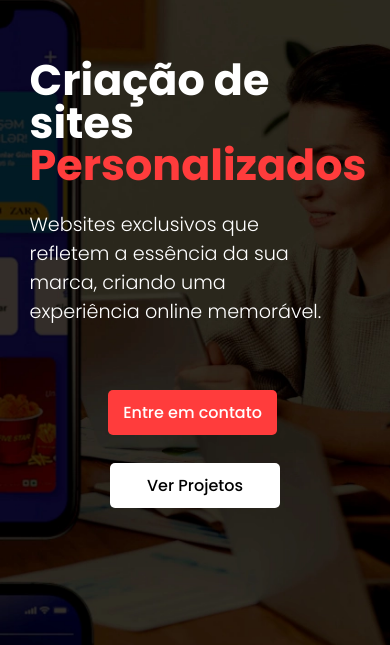
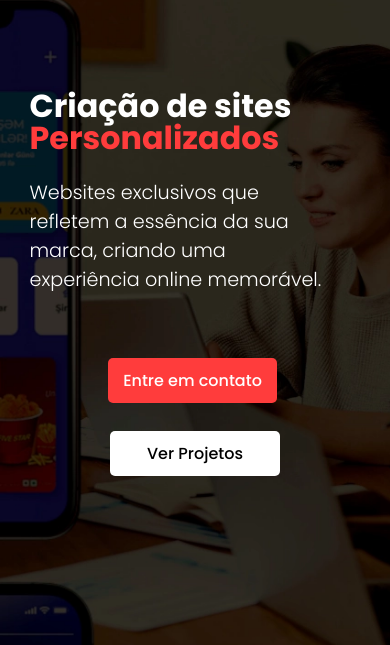
Before and after one commit to joao121gf/webStones, a plain HTML site: page index.html in a window 390 px wide. Shown: the part 78-723 px from the top of the page. Drawn offline with Linux system fonts and the light colour scheme.

Commit message:
Update main.css

```diff
--- a/packages/styles/main.css
+++ b/packages/styles/main.css
@@ -277,7 +277,7 @@ main {
 @media (max-width: 504px) {
   .letters h1 {
     line-height: 1;
-    font-size: clamp(11vw, 1.5em + 2vw, 4.5em);
+    font-size: clamp(5vw, 1.5em + 2vw, 4.5em);
   }
   .p-banner {
     width: 98%;
```
